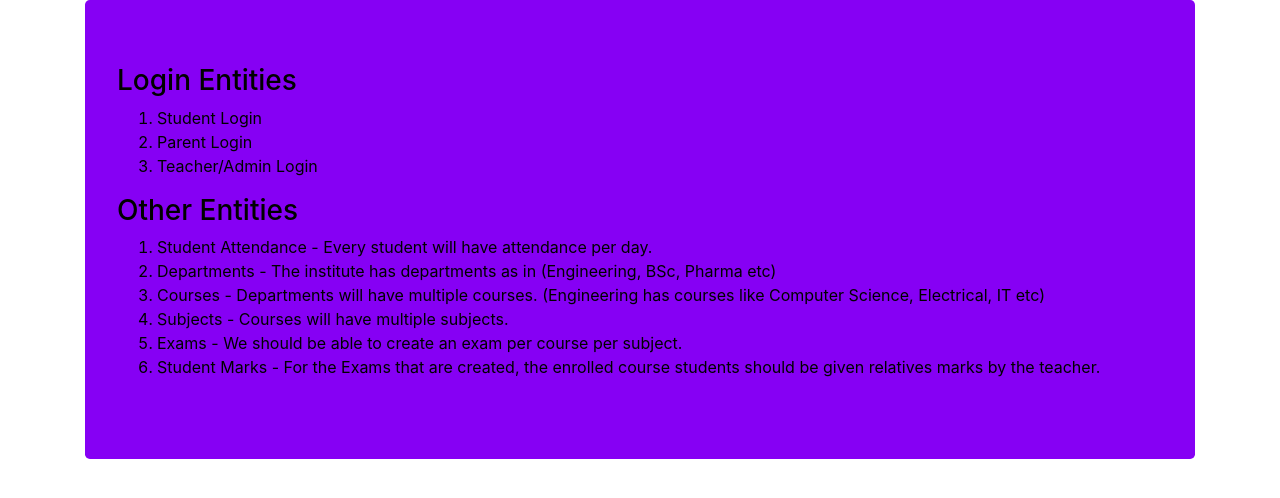
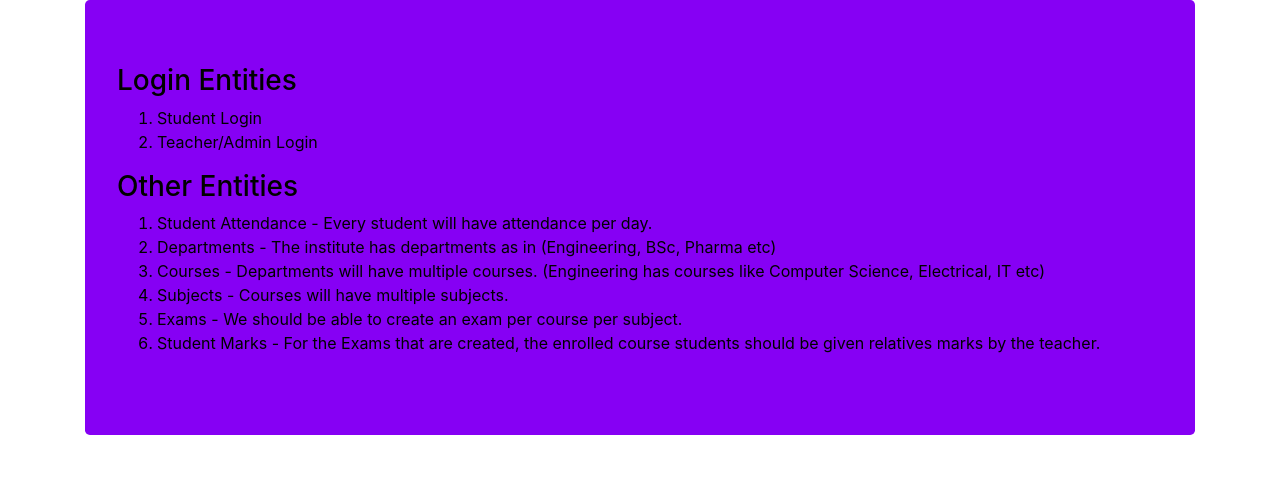
Before and after one commit to jagatdeshmukh/Student-Mangement-System, a Django app: page /about/ in a window 1280 px wide. Shown: the part 56-554 px from the top of the page. Run offline with Django 3.2, Linux system fonts and the light colour scheme; some libraries are stand-ins or nearby versions.

Commit message:
Edit Pages

```diff
--- a/project/app/admin.py
+++ b/project/app/admin.py
@@ -1,5 +1,5 @@
 from django.contrib import admin
-from .models import Department,Course,Student,Subject,Exam,Student_Attendance,Parent
+from .models import Department,Course,Student,Subject,Exam,Student_Attendance #,Parent
 # from . import views
 # Register your models here.
 admin.site.index_title = "Welcome Teacher/Admin"
@@ -13,4 +13,4 @@ admin.site.register(Subject)
 admin.site.register(Student)
 admin.site.register(Student_Attendance)
 admin.site.register(Exam)
-admin.site.register(Parent)
+# admin.site.register(Parent)
--- a/project/app/templates/app/about.html
+++ b/project/app/templates/app/about.html
@@ -7,7 +7,7 @@
     <h3>Login Entities</h3>
   <ol>
     <li>Student Login</li>
-    <li>Parent Login</li>
+    <!-- <li>Parent Login</li> -->
     <li>Teacher/Admin Login</li>
   </ol>
   <h3>Other Entities</h3>
--- a/project/app/templates/app/user_login.html
+++ b/project/app/templates/app/user_login.html
@@ -8,17 +8,17 @@
 <table style="width:100%" >
  <tr>
    <th style="text-align:center"><h4><span><strong>Student login</strong></span></h4></th>
-   <th style="text-align:center"><h4><strong>Parents Login</strong></h4></th>
+   <!-- <th style="text-align:center"><h4><strong>Parents Login</strong></h4></th> -->
    <th style="text-align:center"><h4><strong>Teacher/admin Login</strong></h4></th>
  </tr>
  <tr>
    <td align="center"><a href="{% url 'login' %}"><img src="https://encrypted-tbn0.gstatic.com/images?q=tbn:ANd9GcTn0YkLK9pgSWK2eZfxkjxHE7vKwvbwfmkKbTn7-p3ExKCUh2UU" style="width:200px;height:200px;" alt=""></a></td>
-   <td align="center"><a href="{% url 'login' %}"><img src="https://cdn4.iconfinder.com/data/icons/healthy-life-flat-live-long-and-prosper/512/Family_care-512.png" style="width:200px;height:200px;" alt=""></a></td>
+   <!-- <td align="center"><a href="{% url 'login' %}"><img src="https://cdn4.iconfinder.com/data/icons/healthy-life-flat-live-long-and-prosper/512/Family_care-512.png" style="width:200px;height:200px;" alt=""></a></td> -->
    <td align="center"><a href="{% url 'admin:index' %}"><img src="http://icons.iconarchive.com/icons/google/noto-emoji-people-profession/1024/10225-woman-teacher-light-skin-tone-icon.png" style="width:200px;height:200px;" alt=""></a></td>
  </tr>
  <tr>
    <td align="center"><a class="btn btn-primary" aria-pressed="true" href="{% url 'login' %}">Let's Login</a></td>
-   <td align="center"><a class="btn btn-primary" aria-pressed="true" href="{% url 'login' %}">Let's Login</a></td>
+   <!-- <td align="center"><a class="btn btn-primary" aria-pressed="true" href="{% url 'login' %}">Let's Login</a></td> -->
    <td align="center"><a class="btn btn-primary" aria-pressed="true" href="{% url 'admin:index' %}">Let's Login</a></td>
  </tr>
 </table>
--- a/project/app/urls.py
+++ b/project/app/urls.py
@@ -10,7 +10,7 @@ urlpatterns = [
     path('about/', views.about, name='about'),
     # path('student_login/', views.student_login, name='student_login'),
     # path('teacher_login/', views.teacher_login, name='teacher_login'),
-    path('parents_login/', views.parents_login, name='parents_login'),
+    # path('parents_login/', views.parents_login, name='parents_login'),
     path('student_view/', views.student_view, name='student_view'),
     # path('<int:pk>/',views.student_detail),
     # path('<int:pk>/',views.StudentAttendanceView.as_view(),name='Attendance'),
@@ -18,7 +18,7 @@ urlpatterns = [
     path('details/', views.student_view, name='details'),
     path('Marks/', views.StudentExamView.as_view(), name='Marks'),
     # path('Attendances/', views.student_attendance, name='Attendances'),
-    path('Marks/', views.ParentExamView.as_view(), name='Marks_obt'),
+    # path('Marks/', views.ParentExamView.as_view(), name='Marks_obt'),
 ]
 # (?P<pk>\d+)/$
 # student_view/Attendances/
--- a/project/app/views.py
+++ b/project/app/views.py
@@ -4,7 +4,7 @@ from django.shortcuts import get_object_or_404
 from datetime import datetime
 from django.shortcuts import redirect
 from django.contrib.auth.models import User, Group
-from .models import Department, Course, Student, Subject, Exam, Student_Attendance, Parent
+from .models import Department, Course, Student, Subject, Exam, Student_Attendance #, Parent
 from project import settings
 from django.contrib.auth.mixins import LoginRequiredMixin
 # from django.contrib.auth.forms import UserCreationForm
@@ -83,24 +83,24 @@ class StudentExamView(LoginRequiredMixin,ListView):
         return queryset
 
 
-def parent_detail(request, pk):
-    parent = Parent.objects.get(parent_pk=pk)
+# def parent_detail(request, pk):
+#     parent = Parent.objects.get(parent_pk=pk)
+#
+#     if request.user.is_authenticated:
+#         return render(
+#             request, 'student_view.html', {'parent': parent})
+#     else:
+#         return redirect('login')
 
-    if request.user.is_authenticated:
-        return render(
-            request, 'student_view.html', {'parent': parent})
-    else:
-        return redirect('login')
-
-class ParentExamView(LoginRequiredMixin,ListView):
-    model = Exam
-    template_name = 'app/Marks.html'
-    paginate_by = 10
-    context_object_name = 'Marks_obt'
-    def get_queryset(self):
-        queryset = super(ParentExamView, self).get_queryset()
-        queryset = queryset.filter(student_pk=self.request.user)
-        return queryset
+# class ParentExamView(LoginRequiredMixin,ListView):
+#     model = Exam
+#     template_name = 'app/Marks.html'
+#     paginate_by = 10
+#     context_object_name = 'Marks_obt'
+#     def get_queryset(self):
+#         queryset = super(ParentExamView, self).get_queryset()
+#         queryset = queryset.filter(student_pk=self.request.user)
+#         return queryset
 
 # class ParentExamView(LoginRequiredMixin,ListView):
 #     model = Exam
```
Also changed, not shown: project/app/models.py (+13 -13 lines), project/app/migrations/0042_delete_parent.py (added), 1 other file.
